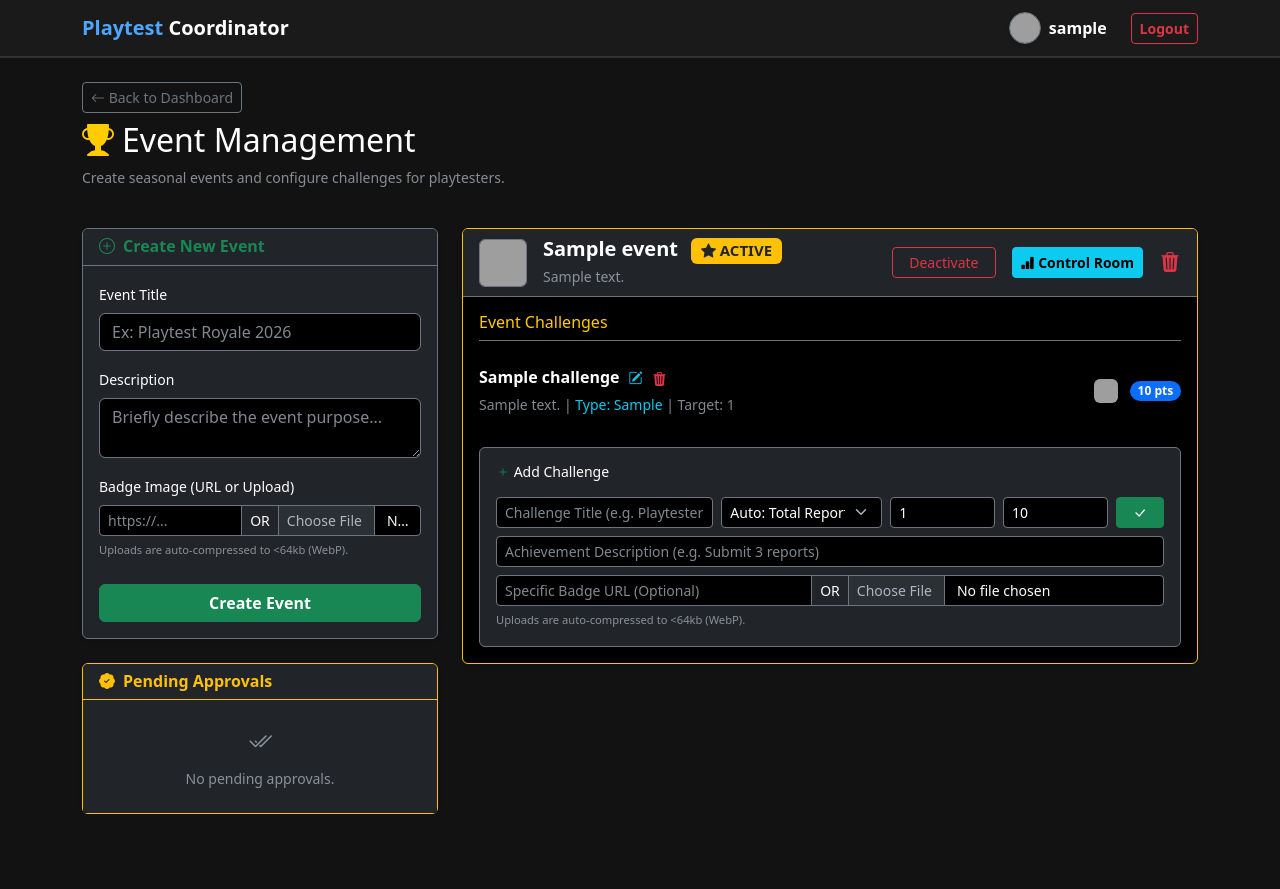
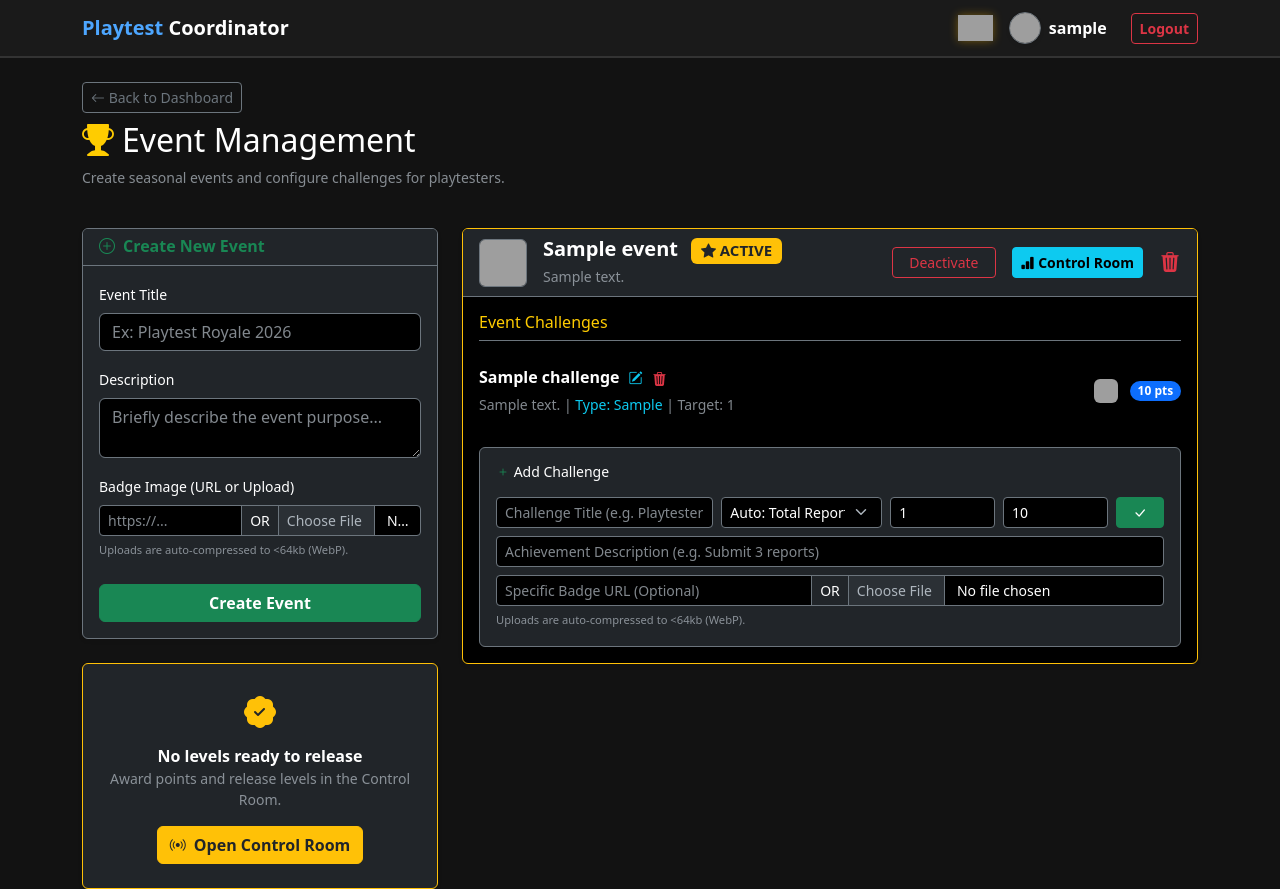
Before and after one commit to CarlosNatanael/playtest_manager, a Flask app: page /manager/events in a window 1280 px wide. Before the commit the page ends 814 px from the top, so only its background shows below. Run offline with Flask 3, Linux system fonts and the light colour scheme; the visitor is signed in with stand-in values (Sample User, id 1); tables that the repository leaves empty hold one stand-in row (values such as "Sample post"); parts of the project's set-up code (start-up, migrations or seed data) failed here and were passed over; some libraries are stand-ins or nearby versions; grey boxes are pictures that could not be loaded.

Commit message:
Release event levels from the Control Room
Manual levels can now be released (or taken back) per playtester directly
in Challenge Progress. Levels whose points goal was reached are highlighted,
and testers with levels to release are listed first. The long Pending
Approvals list on the Events page is replaced by a compact summary card
linking to the Control Room.

```diff
--- a/app/routes/manager.py
+++ b/app/routes/manager.py
@@ -1,5 +1,5 @@
 from app.models import Game, Achievement, TestSession, TestResult, User, GameLog, Event, EventChallenge, UserEventProgress, EventPointLog
-from flask import Blueprint, render_template, request, redirect, url_for, flash, session, jsonify
+from flask import Blueprint, render_template, request, redirect, url_for, flash, session, jsonify, abort
 from app.services.ra_api import get_developer_level, fetch_game_and_achievements
 from werkzeug.security import generate_password_hash
 from werkzeug.utils import secure_filename
@@ -25,6 +25,33 @@ def get_event_points(user_id, event_id):
         EventPointLog.event_id == event_id
     ).scalar()
     return int(total or 0)
+
+def is_ready_to_release(challenge, progress, total_points):
+    """Nível manual ainda não liberado cujo tester já atingiu a meta de pontos."""
+    already_done = bool(progress and progress.is_completed)
+    return (challenge.challenge_type == 'manual'
+            and not already_done
+            and total_points > 0
+            and total_points >= (challenge.points or 0))
+
+def count_ready_to_release(event):
+    """Total de (tester, nível manual) prontos para liberar em um evento."""
+    points_map = get_event_points_map(event.id)
+    manual = [c for c in event.challenges if c.challenge_type == 'manual']
+    if not manual:
+        return 0
+    testers = User.query.filter(User.ra_username != 'Bot', User.is_active == True).all()
+    progress_rows = UserEventProgress.query.filter(
+        UserEventProgress.challenge_id.in_([c.id for c in manual])
+    ).all()
+    progress_by_key = {(p.user_id, p.challenge_id): p for p in progress_rows}
+    total = 0
+    for tester in testers:
+        pts = points_map.get(tester.id, 0)
+        for c in manual:
+            if is_ready_to_release(c, progress_by_key.get((tester.id, c.id)), pts):
+                total += 1
+    return total
 
 def get_event_points_map(event_id):
     """{user_id: total} de todos os testers de um evento, em uma única query."""
@@ -440,22 +467,16 @@ def manage_events():
 
     events = Event.query.order_by(Event.start_date.desc()).all()
     active_event = Event.query.filter_by(is_active=True).first()
-    pending_approvals = []
-    points_by_user = {}
 
+    # Quantos níveis manuais já estão com a meta de pontos batida e aguardando liberação
+    ready_to_release = 0
     if active_event:
-        points_by_user = get_event_points_map(active_event.id)
-        # Busca progressos de desafios MANUAIS que ainda NÃO estão completos
-        pending_approvals = UserEventProgress.query.join(EventChallenge).filter(
-            EventChallenge.event_id == active_event.id,
-            EventChallenge.challenge_type == 'manual',
-            UserEventProgress.is_completed == False
-        ).all()
+        ready_to_release = count_ready_to_release(active_event)
 
     return render_template('manager/events.html',
                            events=events,
-                           pending_approvals=pending_approvals,
-                           points_by_user=points_by_user)
+                           active_event=active_event,
+                           ready_to_release=ready_to_release)
 
 @manager_bp.route('/events/<int:event_id>/toggle', methods=['POST'])
 def toggle_event(event_id):
@@ -674,6 +695,8 @@ def monitor_event(event_id):
 
     for tester in testers:
         challenges_data = []
+        total_points = points_map.get(tester.id, 0)
+        ready_count = 0
 
         for challenge in event.challenges:
             progress = UserEventProgress.query.filter_by(
@@ -686,13 +709,20 @@ def monitor_event(event_id):
             target = challenge.target_value if challenge.target_value > 0 else 1
 
             percent = min(int((current_val / target) * 100), 100)
+            ready = is_ready_to_release(challenge, progress, total_points)
+            if ready:
+                ready_count += 1
 
             challenges_data.append({
+                'id': challenge.id,
                 'title': challenge.title,
                 'current': current_val,
                 'target': target,
                 'percent': percent,
-                'completed': is_completed
+                'completed': is_completed,
+                'is_manual': challenge.challenge_type == 'manual',
+                'required_points': challenge.points or 0,
+                'ready': ready
             })
 
         recent_logs = EventPointLog.query.filter_by(
@@ -702,10 +732,56 @@ def monitor_event(event_id):
         tester_progress.append({
             'tester': tester,
             'challenges': challenges_data,
-            'total_points': points_map.get(tester.id, 0),
+            'total_points': total_points,
+            'ready_count': ready_count,
             'recent_logs': recent_logs
         })
-    return render_template('manager/event_monitor.html', event=event, tester_progress=tester_progress)
+
+    # Quem tem níveis prontos para liberar aparece primeiro; depois ordem alfabética
+    tester_progress.sort(key=lambda i: (-i['ready_count'], i['tester'].ra_username.lower()))
+    ready_total = sum(i['ready_count'] for i in tester_progress)
+    return render_template('manager/event_monitor.html', event=event,
+                           tester_progress=tester_progress, ready_total=ready_total)
+
+@manager_bp.route('/events/<int:event_id>/challenge/<int:challenge_id>/status', methods=['POST'])
+def set_challenge_status(event_id, challenge_id):
+    """Libera (approve) ou desfaz (revoke) um nível manual de um tester, direto no Control Room."""
+    if session.get('role') not in ('Playtest Manager', 'Engineer'):
+        flash('Access Denied: only managers can release event levels.', 'danger')
+        return redirect(url_for('dashboard.index'))
+
+    event = Event.query.get_or_404(event_id)
+    challenge = EventChallenge.query.get_or_404(challenge_id)
+    if challenge.event_id != event.id:
+        abort(404)
+    tester = User.query.get_or_404(request.form.get('user_id', type=int))
+    action = request.form.get('action')
+    back = url_for('manager.monitor_event', event_id=event.id, _anchor=f'tester-{tester.id}')
+
+    if challenge.challenge_type != 'manual':
+        flash('This level is automatic and is unlocked by the tester progress.', 'warning')
+        return redirect(back)
+    if action not in ('approve', 'revoke'):
+        abort(400)
+
+    progress = UserEventProgress.query.filter_by(user_id=tester.id, challenge_id=challenge.id).first()
+    if not progress:
+        progress = UserEventProgress(user_id=tester.id, challenge_id=challenge.id, current_value=0)
+        db.session.add(progress)
+
+    if action == 'approve':
+        progress.current_value = challenge.target_value
+        progress.is_completed = True
+        progress.completed_at = datetime.utcnow()
+        flash(f"'{challenge.title}' released for {tester.ra_username}!", "success")
+    else:
+        progress.current_value = 0
+        progress.is_completed = False
+        progress.completed_at = None
+        flash(f"'{challenge.title}' was taken back from {tester.ra_username}.", "info")
+
+    db.session.commit()
+    return redirect(back)
 
 @manager_bp.route('/events/<int:event_id>/points', methods=['POST'])
 def add_event_points(event_id):
--- a/app/templates/manager/events.html
+++ b/app/templates/manager/events.html
@@ -44,41 +44,23 @@
                 </form>
             </div>
         </div>
+        {% if active_event %}
         <div class="card bg-dark border-warning shadow-sm">
-            <div class="card-header bg-dark border-warning">
-                <h6 class="m-0 fw-bold text-warning"><i class="bi bi-patch-check-fill me-2"></i>Pending Approvals</h6>
-            </div>
-            <div class="card-body p-0">
-                <ul class="list-group list-group-flush">
-                    {% for approval in pending_approvals %}
-                    <li class="list-group-item bg-dark text-white border-secondary p-3">
-                        <div class="d-flex justify-content-between align-items-start">
-                            <div>
-                                <span class="text-ra-blue fw-bold d-block">
-                                    {{ approval.tester_progress.ra_username }}
-                                    <span class="badge bg-warning text-dark ms-1" title="Event points so far">
-                                        <i class="bi bi-trophy-fill"></i> {{ points_by_user.get(approval.user_id, 0) }} pts
-                                    </span>
-                                </span>
-                                <small class="text-muted">{{ approval.challenge.title }}</small>
-                            </div>
-                            <form action="{{ url_for('manager.approve_manual_challenge', progress_id=approval.id) }}" method="POST">
-                                <input type="hidden" name="csrf_token" value="{{ csrf_token() }}"/>
-                                <button type="submit" class="btn btn-sm btn-success" title="Approve Points">
-                                    <i class="bi bi-check-lg"></i>
-                                </button>
-                            </form>
-                        </div>
-                    </li>
-                    {% else %}
-                    <li class="list-group-item bg-dark text-muted text-center py-4 small">
-                        <i class="bi bi-check2-all d-block fs-4 mb-2"></i>
-                        No pending approvals.
-                    </li>
-                    {% endfor %}
-                </ul>
+            <div class="card-body text-center py-4">
+                <i class="bi bi-patch-check-fill fs-2 text-warning d-block mb-2"></i>
+                {% if ready_to_release %}
+                <div class="fs-5 fw-bold text-white">{{ ready_to_release }} level{{ 's' if ready_to_release != 1 }} ready to release</div>
+                <div class="small text-muted mb-3">Playtesters who already reached the points goal.</div>
+                {% else %}
+                <div class="fw-bold text-white">No levels ready to release</div>
+                <div class="small text-muted mb-3">Award points and release levels in the Control Room.</div>
+                {% endif %}
+                <a href="{{ url_for('manager.monitor_event', event_id=active_event.id) }}" class="btn btn-warning fw-bold text-dark">
+                    <i class="bi bi-broadcast me-1"></i> Open Control Room
+                </a>
             </div>
         </div>
+        {% endif %}
     </div>
 
     <div class="col-lg-8">
```
Also changed, not shown: app/templates/manager/event_monitor.html (+43 -3 lines).
